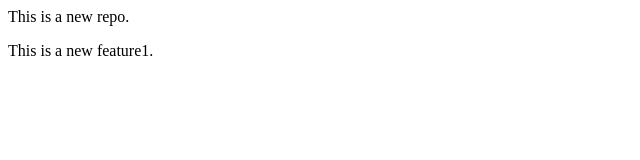
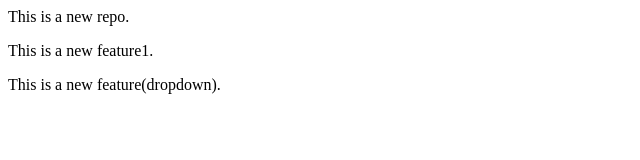
Before and after one commit to ShashankGN/LocalRepo, a plain HTML site: page index.html in a window 1280 px wide. Shown: the whole page, without its empty margins (0-640 px from the left). Drawn offline with Linux system fonts and the light colour scheme.

Commit message:
Add dropdown

```diff
--- a/index.html
+++ b/index.html
@@ -2,3 +2,4 @@
     This is a new repo.
 </p>
 <p> This is a new feature1.</p>
+<p> This is a new feature(dropdown).</p>
```
